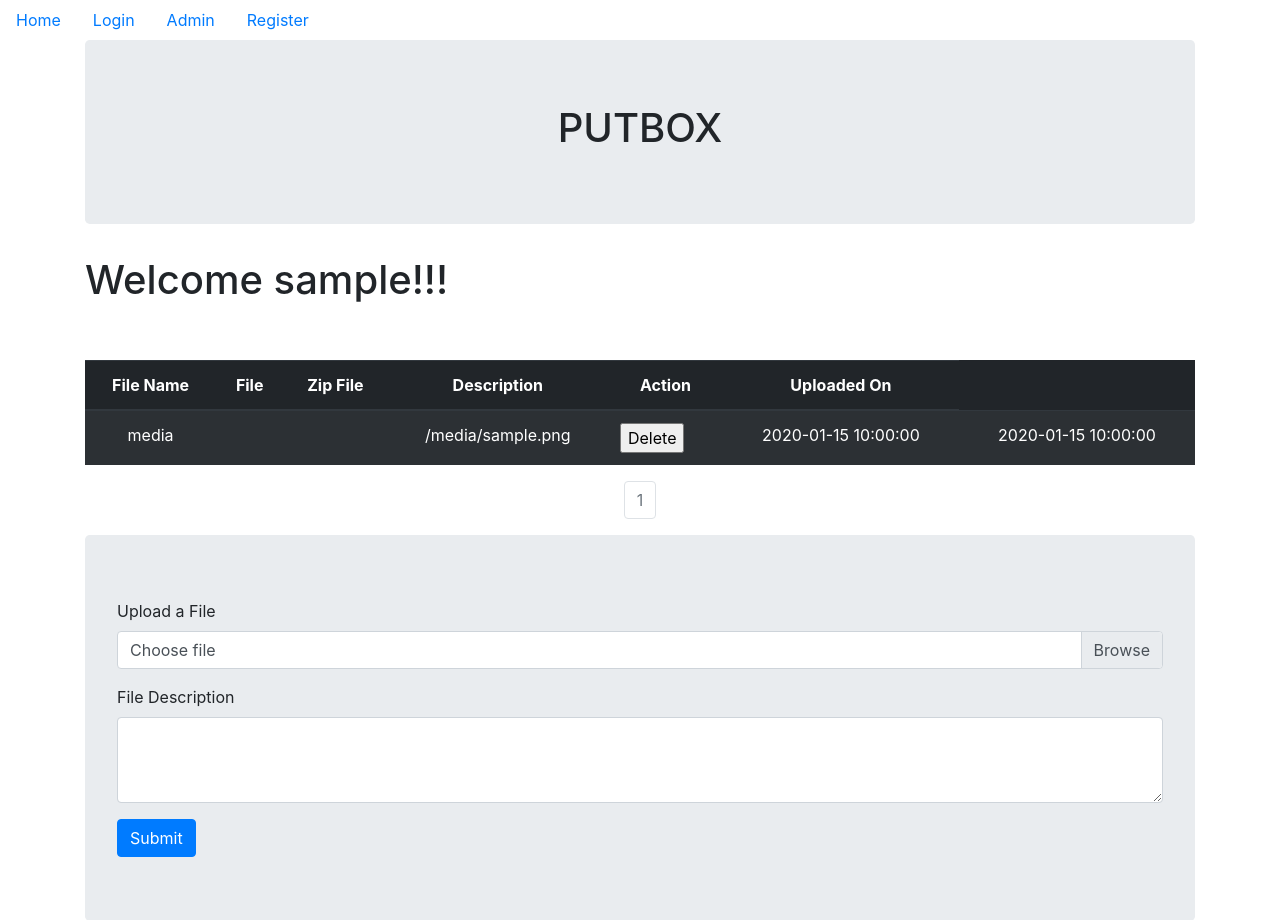
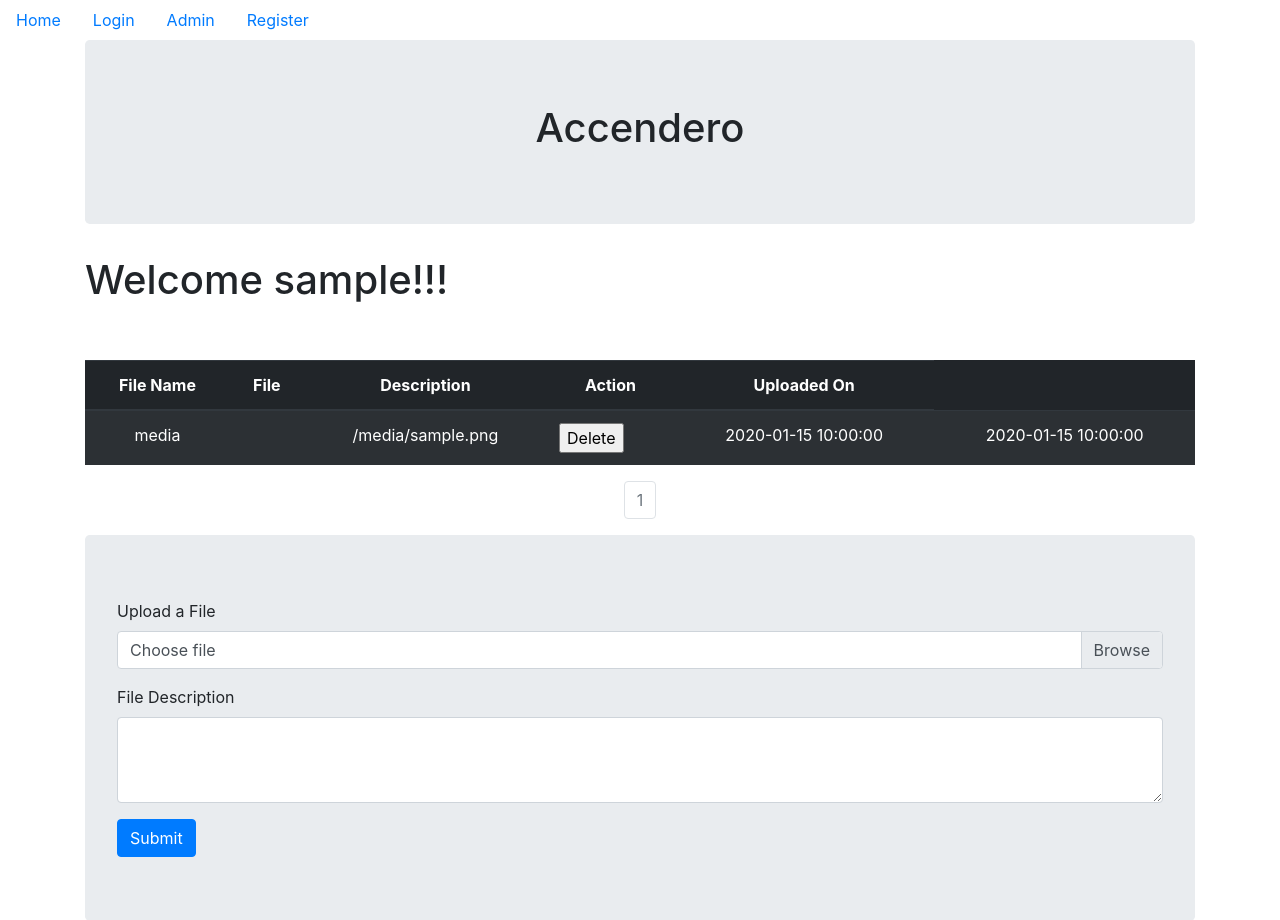
Before and after one commit to PatelFarhaan/cmpe220-cloud-storage, a Python web app: template project/templates/after_login.html in a window 1280 px wide. Shown: the top 920 px of the page. Run offline with Jinja, Linux system fonts and the light colour scheme; the template is opened without the code that fills it: most values are stand-ins (such as "Sample title", 1, 10 or a date in 2020); some libraries are stand-ins or nearby versions.

```diff
--- a/app.py
+++ b/app.py
@@ -1,5 +1,5 @@
-from project import app
+from project import app, db
 
 if __name__ == "__main__":
-    # db.create_all()
+    db.create_all()
     app.run(debug=True, host="0.0.0.0", port=5000)
--- a/project/__init__.py
+++ b/project/__init__.py
@@ -13,8 +13,7 @@ if not os.path.exists(file_path):
 
 app = Flask(__name__)
 app.config['SECRET_KEY'] = 'supersecretkey'
-connection_string = "postgresql://farhaan:***REMOVED_PASSWORD***@data:5432/cmpe220"
-# app.config['SQLALCHEMY_DATABASE_URI'] = os.environ.get('SQLALCHEMY_DATABASE_URI')
+connection_string = "postgresql://farhaan:farhaan@database:5432/assessment"
 app.config['SQLALCHEMY_DATABASE_URI'] = connection_string
 app.config['SQLALCHEMY_TRACK_MODIFICATIONS'] = False
 app.config['MAX_CONTENT_LENGTH'] = 16 * 1024 * 1024
--- a/project/admin/admin_cred.py
+++ b/project/admin/admin_cred.py
@@ -5,8 +5,8 @@ from project import db
 from project.users.models import Users
 from werkzeug.security import generate_password_hash
 
-admin_obj = Users(email='***REMOVED_EMAIL***',
-                  hashed_password=generate_password_hash('***REMOVED_PASSWORD***'),
+admin_obj = Users(email='admin@gmail.com',
+                  hashed_password=generate_password_hash('admin'),
                   mobile_number='6692048121',
                   is_admin=True
                   )
--- a/project/templates/admin_page.html
+++ b/project/templates/admin_page.html
@@ -22,7 +22,6 @@
       <th style="text-align:center" scope="col">User Email</th>
       <th style="text-align:center" scope="col">File Name</th>
       <th style="text-align:center" scope="col">File Link</th>
-        <th style="text-align:center" scope="col">Zip Link</th>
       <th style="text-align:center" scope="col">Action</th>
     </tr>
   </thead>
@@ -34,7 +33,6 @@
     <td style="text-align:center">{{ app.email }}</td>
     <td style="text-align:center">{{ app.filename.split("/")[1] }}</td>
     <td style="text-align:center"><a href="{{app.file_link}}" download="">{{ app.file_link[10:] }}</a></td>
-            <td style="text-align:center"><a href="{{app.zip_link}}" download="">{{ app.zip_link[10:] }}</a></td>
     <td>
       <form  method="POST">
         <input type="hidden" name="delete_filename" value="{{ app.filename }}">
--- a/project/templates/after_login.html
+++ b/project/templates/after_login.html
@@ -26,7 +26,6 @@
     <tr>
       <th style="text-align:center" scope="col">File Name</th>
       <th style="text-align:center" scope="col">File</th>
-        <th style="text-align:center" scope="col">Zip File</th>
       <th style="text-align:center" scope="col">Description</th>
       <th style="text-align:center" scope="col">Action</th>
       <th style="text-align:center" scope="col">Uploaded On</th>
@@ -38,10 +37,6 @@
       <td style="text-align:center">{{ app.filename.split("/")[1] }}</td>
       <td style="text-align:center"><a href="{{app.file_url}}"
           download="">{{ "https://putbox.com/"+current_user.name+"/"+app.file_url[50:] }}</a></td>
-
-        <td style="text-align:center"><a href="{{app.zip_file_url}}"
-          download="">{{ "https://putbox.com/"+current_user.name+"/"+app.zip_file_url[50:] }}</a></td>
-
       <td style="text-align:center">{{ app.file_desc }}</td>
 
       <td>
--- a/project/templates/base.html
+++ b/project/templates/base.html
@@ -3,7 +3,7 @@
 
 <head>
   <meta charset="utf-8">
-  <title>Putbox</title>
+  <title>Accendero</title>
   <link rel="stylesheet" href="https://stackpath.bootstrapcdn.com/bootstrap/4.1.3/css/bootstrap.min.css"
     integrity="sha384-MCw98/SFnGE8fJT3GXwEOngsV7Zt27NXFoaoApmYm81iuXoPkFOJwJ8ERdknLPMO" crossorigin="anonymous">
   <script src="https://code.jquery.com/jquery-3.3.1.slim.min.js"
@@ -46,7 +46,7 @@
   </ul>
   <div class="container">
     <div class="jumbotron">
-      <h1 align="center">PUTBOX</h1>
+      <h1 align="center">Accendero</h1>
     </div>
     {% block content %}
 
--- a/project/templates/login.html
+++ b/project/templates/login.html
@@ -15,7 +15,7 @@
 
 <div class="jumbotron">
     <h2 align="center">PLEASE LOGIN FOR
-        PUTBOX
+        Accendero
         </h2><br><br>
   <form method="POST">
 
--- a/project/templates/register.html
+++ b/project/templates/register.html
@@ -10,7 +10,7 @@
 
 <div class="jumbotron">
   <h2 ALIGN="center">WELCOME TO
-    PUTBOX!!! YOUR NEW PLACE FOR YOUR STORAGE.
+    Accendero!!! YOUR NEW PLACE FOR YOUR STORAGE.
   </h2>
   <br>
   <br>
--- a/project/users/models.py
+++ b/project/users/models.py
@@ -38,7 +38,6 @@ class Storage(db.Model):
 
     id = db.Column(db.Integer, primary_key=True, autoincrement=True, nullable=False)
     file_url = db.Column(db.String(1000))
-    zip_file_url = db.Column(db.String(1000))
     filename = db.Column(db.String(1000), nullable=False, unique=True)
     file_desc = db.Column(db.String(1000), default='No description provided')
     user_id = db.Column(db.Integer, db.ForeignKey('users.id'), nullable=False)
```
Also changed, not shown: project/users/lambda_sns.py (deleted, +0 -15 lines), tests/testing.py (+3 -13 lines), README.md (added).
